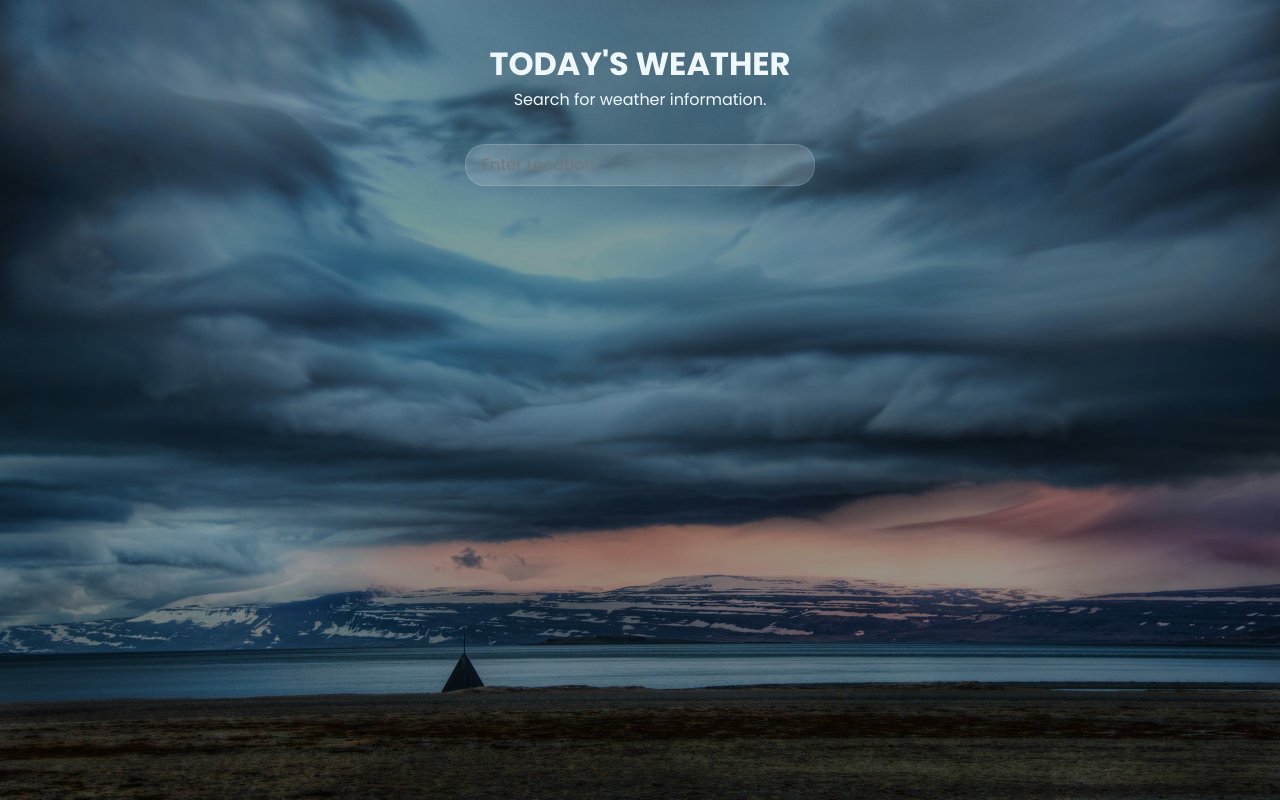
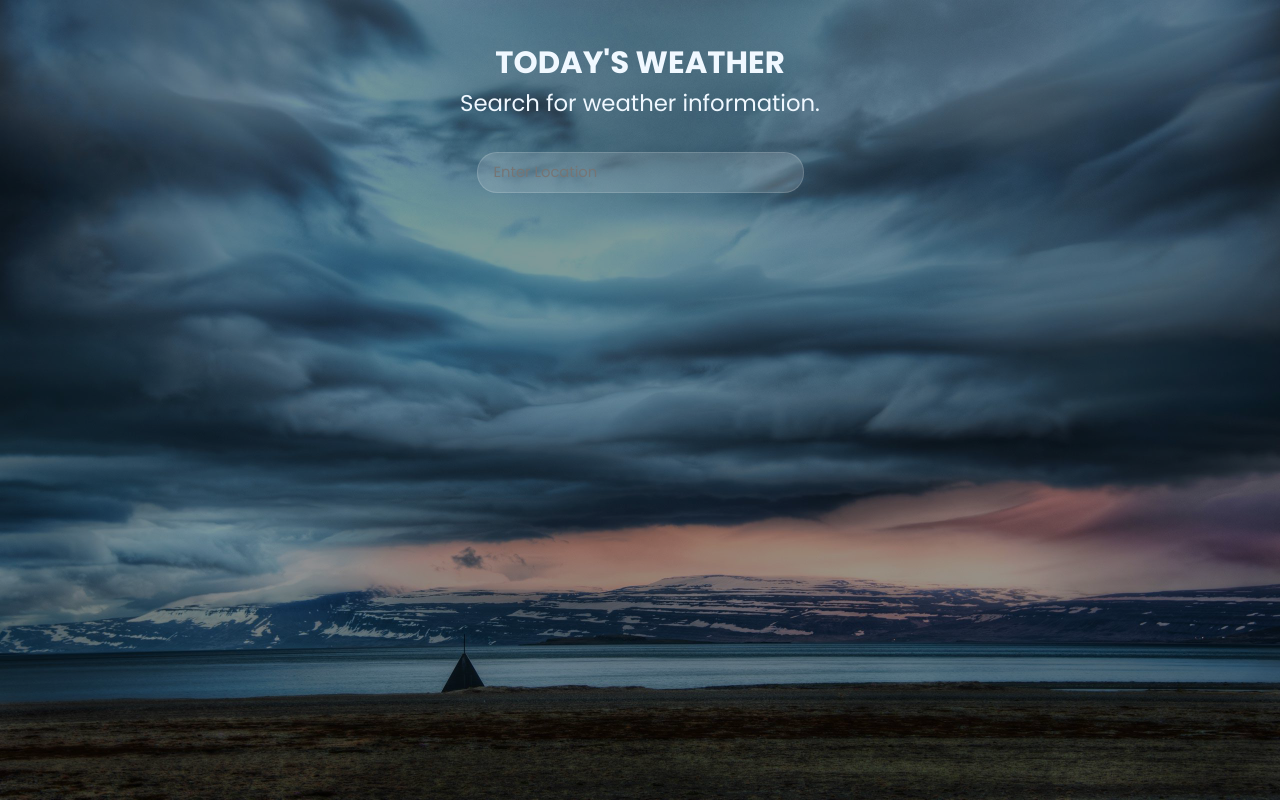
Before and after one commit to mrvbfo/weather-app, a React (Vite) app: page / in a window 1280 px wide. Built offline with nearby package versions, Linux system fonts and the light colour scheme.

Commit message:
clamp function

```diff
--- a/src/components/card/card.css
+++ b/src/components/card/card.css
@@ -6,7 +6,7 @@
     backdrop-filter: blur(4px);
     color: var(--clr-white);
     box-shadow: var(--shadow--medium);
-    width: 400px;
+    width: min(50vw, 400px);
     transition: transform 0.3s ease, box-shadow 0.3s ease;
     font-family: var(--ff-poppins);
 }
@@ -30,13 +30,13 @@
 }
 
 .city-name {
-    font-size: var(--fs-28);
+    font-size: var(--fs-32);
     font-weight: var(--fw-bold);
     margin: 0;
 }
 
 .city-country {
-    font-size: var(--fs-20);
+    font-size: var(--fs-16);
     font-weight: var(--fw-regular);
     margin: 0;
 }
@@ -66,7 +66,7 @@
 }
 
 .card-weather {
-    font-size: var(--fs-22);
+    font-size: var(--fs-24);
     font-weight: var(--fw-regular);
     margin: 0;
     text-transform: capitalize;
@@ -85,7 +85,7 @@
 }
 
 .card-footer-label {
-    font-size: var(--fs-14);
+    font-size: var(--fs-16);
     color: var(--clr-white-70);
 }
 
--- a/src/components/list/list.css
+++ b/src/components/list/list.css
@@ -6,12 +6,12 @@
   backdrop-filter: blur(2px);
   color: var(--clr-white);
   box-shadow: var(--shadow-medium);
-  width: 400px;
+  width: min(50vw, 400px);
   transition: transform 0.3s ease, box-shadow 0.3s ease;
 }
 
 .list-title {
-  font-size: var(--fs-28);
+  font-size: var(--fs-32);
   font-weight: var(--fw-bold);
   margin-bottom: 1rem;
   border-bottom: 1px solid rgba(255, 255, 255, 0.15);
@@ -28,18 +28,16 @@
 }
 
 .list-item {
-  background-color: var(--clr-card-bg);
   border: 1px solid var(--clr-card-bg);
   border-radius: 10px;
   padding: 1rem;
-  transition: background-color 0.3s ease, transform 0.2s ease;
 }
 
 .list-info {
   display: flex;
   justify-content: space-between;
   align-items: center;
-  font-size: var(--fs-20);
+  font-size: var(--fs-16);
 }
 
 .list-name {
--- a/src/components/weather/WeatherContainer.jsx
+++ b/src/components/weather/WeatherContainer.jsx
@@ -2,9 +2,9 @@ import { useState } from "react";
 import Search from "../search/Search";
 import Card from "../card/Card";
 import List from "../list/List";
-import "../../style/weather.css"
+import "./weather.css";
 
-export default function WeatherContainer({data, error, fetchWeatherByCity}) {
+export default function WeatherContainer({ data, error, fetchWeatherByCity }) {
   const [cities, setCities] = useState([]);
 
   const handleToggleFavorite = (city) => {
@@ -15,14 +15,14 @@ export default function WeatherContainer({data, error, fetchWeatherByCity}) {
       }
       return [...prev, city]; // If the city is not in the list, add it
     });
-    }
+  };
 
   const isFavorite = data ? cities.some((c) => c.id === data.id) : false;
   return (
     <main className="weather-app-container">
       <header className="weather-app-header">
-        <h1>TODAY'S WEATHER</h1>
-        <p>Search for weather information.</p>
+        <h1 className="weather-app-title">TODAY'S WEATHER</h1>
+        <p className="weather-app-desc">Search for weather information.</p>
       </header>
 
       <Search onSearch={fetchWeatherByCity} />
--- a/src/style/weather.css
+++ b/src/components/weather/weather.css
@@ -7,7 +7,7 @@
 
 .weather-app-container::before {
   content: '';
-  background: url('../pictures/1540005.jpg') no-repeat center center/cover;
+  background: url('../../pictures/1540005.jpg') no-repeat center center/cover;
   position: absolute;
   width: 100%;
   height: 100%;
@@ -22,6 +22,14 @@
   flex-direction: column;
   justify-content: center;
   align-items: center;
+}
+
+.weather-app-title {
+  font-size: var(--fs-32);
+}
+
+.weather-app-desc {
+  font-size: var(--fs-24);
 }
 
 .error-message {
--- a/src/hooks/useWeather.js
+++ b/src/hooks/useWeather.js
@@ -12,8 +12,10 @@ export const useWeather = () => {
       try{
         const weatherData = await getCurrentWeather(city);
         setData(weatherData)
+        setError(null)
       } catch (error) {
         setError(error.message)
+        setData(null);
       }
     };
 
--- a/src/style/variables.css
+++ b/src/style/variables.css
@@ -10,13 +10,9 @@
   --clr-card-bg: hsla(0, 0%, 100%, 0.15);
 
   /* font size */
-  --fs-14: 0.9rem;
-  --fs-16: 1rem;
-  --fs-20: 1.25rem;
-  --fs-22: 1.4rem;
-  --fs-24: 1.5rem;
-  --fs-28: 1.8rem;
-  --fs-32: 2rem;
+  --fs-16: clamp(0.8rem, 0.3239rem + 0.7512vw, 1rem);
+  --fs-24: clamp(1rem, 0.8239rem + 0.7512vw, 1.5rem);
+  --fs-32: clamp(1.5rem, 1.3239rem + 0.7512vw, 2rem);
 
   /* font weight */
   --fw-regular: 300;
@@ -27,4 +23,5 @@
 
   /* box shadow */
   --shadow--medium: 0 8px 20px rgba(0, 0, 0, 0.3);
+
 }
```
Lines whose indentation alone changed are shown as unchanged.
